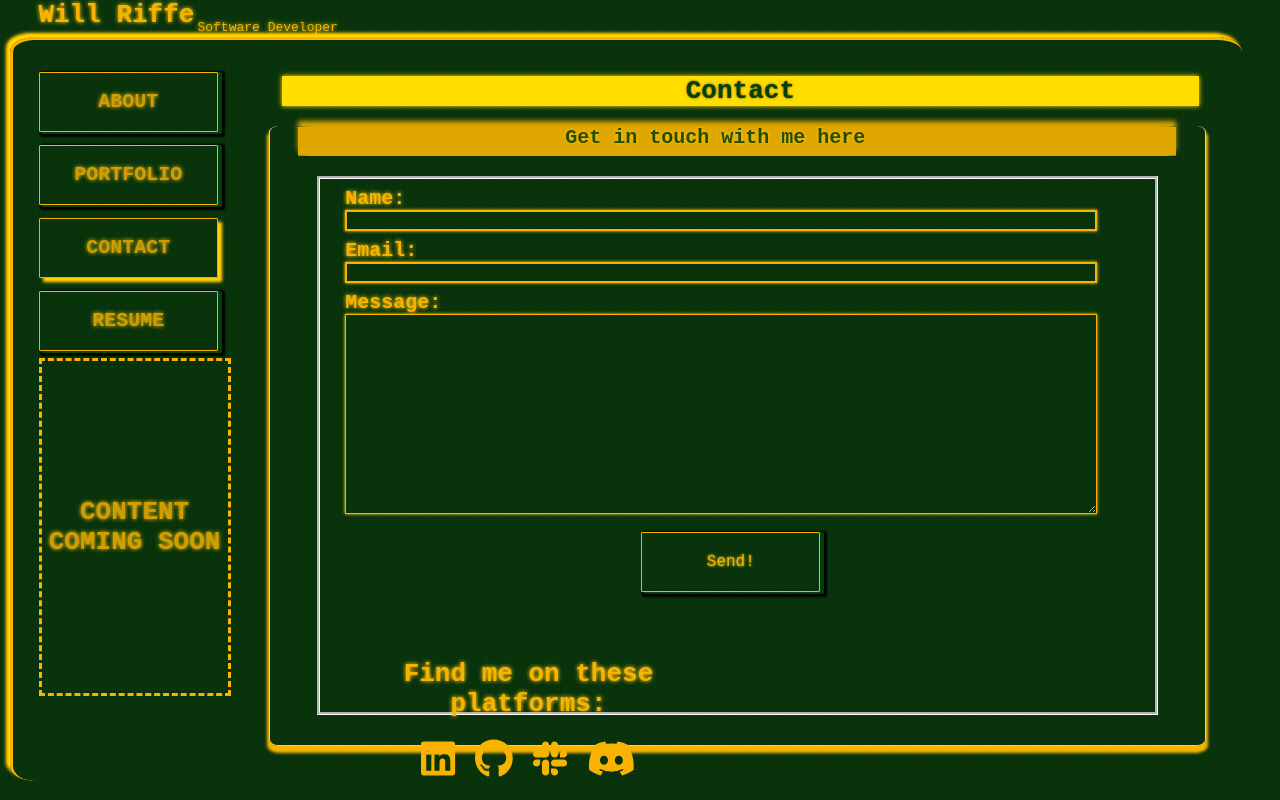
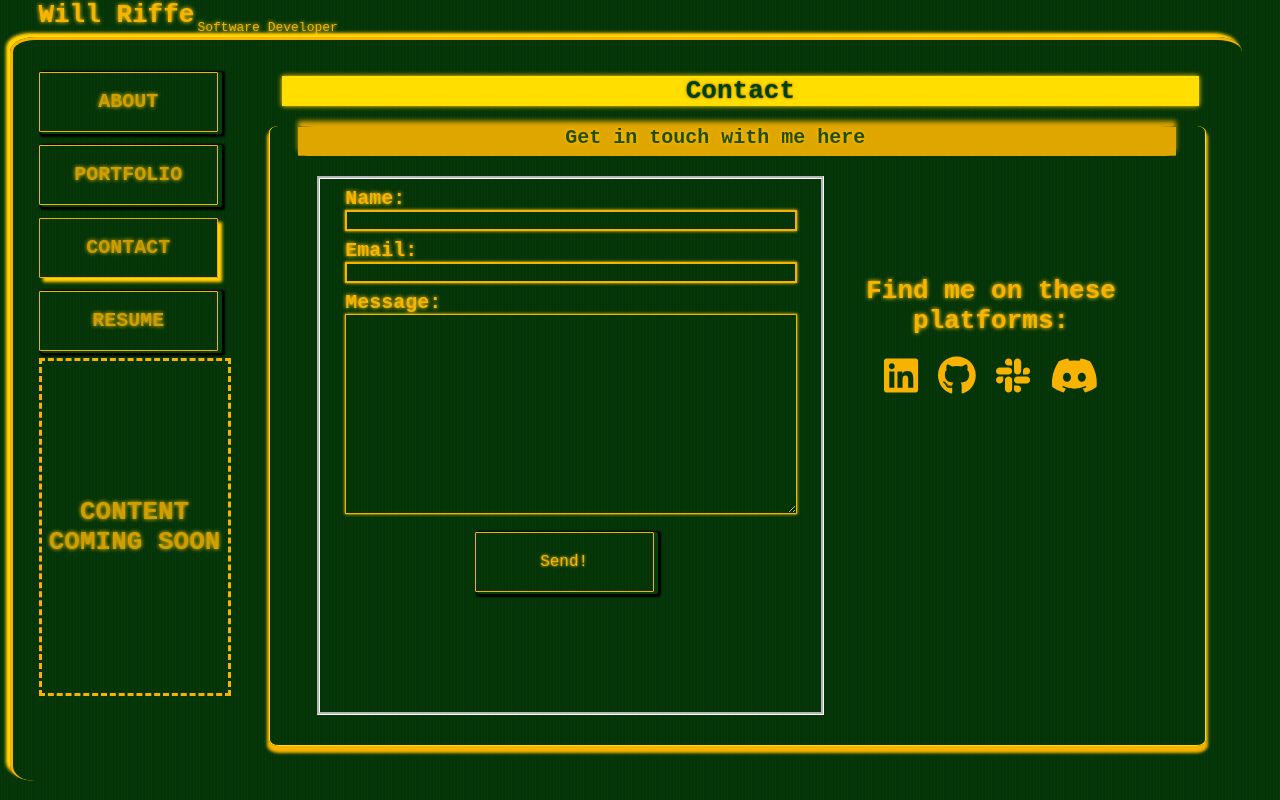
Before and after one commit to Will-Riffe/will-riffe-portfolio, a React (Create React App) app: page /contact in a window 1280 px wide. Built offline with nearby package versions, Linux system fonts and the light colour scheme.

Commit message:
Updated the contact page- still needs js

```diff
--- a/src/components/Contact/contact.css
+++ b/src/components/Contact/contact.css
@@ -1,4 +1,8 @@
-
+.content {
+  height: 90%;
+  width: 90%;
+  margin: 20px auto auto auto;
+}
 
 div.center {
   display: flex;
@@ -48,10 +52,21 @@ footer {
 
 
 @media screen and (min-width: 1024px) {
+
+  .alternate-order {
+    width: 50vw;
+  }
+
+  .content {
+    height: 87%;
+    width: 90%;
+    margin: 20px auto auto auto;
+    display:flex;
+  }
+
   footer {
-    width: 50%;
-    margin: 60px 0 0 0;
-    flex-direction:column;
+    width: 100%;
+    margin: 30% auto;
   }
 
   .social-icons {
--- a/src/components/Contact/contactForm.js
+++ b/src/components/Contact/contactForm.js
@@ -27,7 +27,7 @@ function ContactForm() {
   };
 
   return (
-    <section className="contact-form makeMeToasty">
+    <section className="contact-form">
       <form onSubmit={handleSubmit}>
         <div className="entry-div">
           <label htmlFor="name">Name:</label>
--- a/src/components/Contact/index.js
+++ b/src/components/Contact/index.js
@@ -16,8 +16,8 @@ function Contact(props) {
             <h4>Get in touch with me here</h4>
           </div>
         </nav>
-        <div className="content display-border">
-          <div className="alternate-order">
+        <div className="content">
+          <div className="alternate-order display-border">
             <ContactForm />
           </div>
           <div>
```
